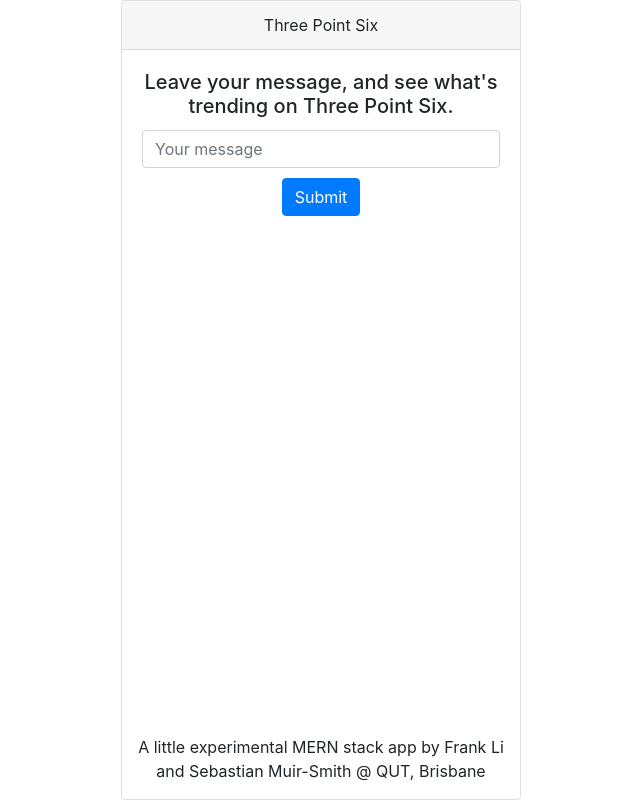
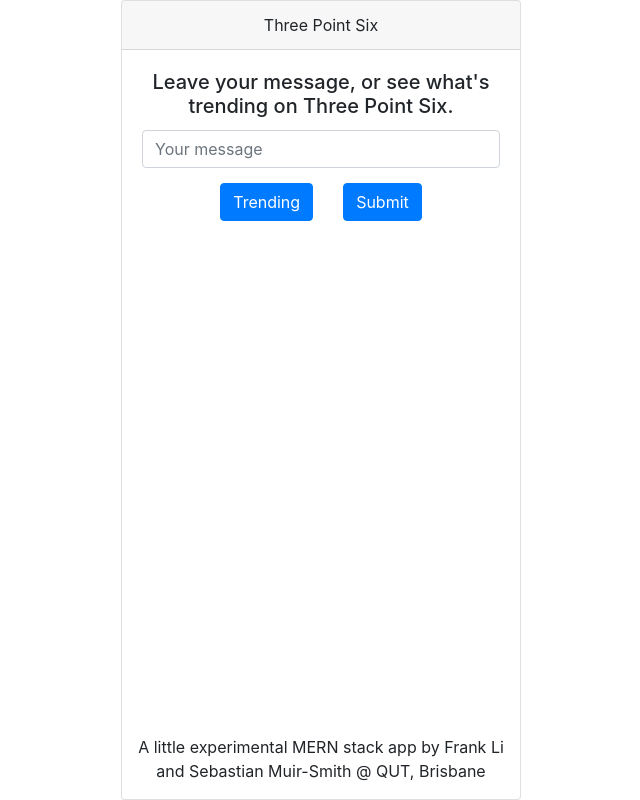
Before and after one commit to frankisawesome/reactpointsix, a React (Create React App) app: page / in a window 1280 px wide. Shown: the whole page, without its empty margins (319-959 px from the left). Built offline with nearby package versions, Linux system fonts and the light colour scheme.

Commit message:
results showing, post not working

```diff
--- a/src/Api.js
+++ b/src/Api.js
@@ -7,8 +7,8 @@
             'Content-Type': 'application/json',
         },
         body: {
-            Message: message,
-            Authors: ['thatoneguy']
+            "Message": message,
+            "Authors": ["thatoneguy"]
         }
     })
 }
--- a/src/components/App.js
+++ b/src/components/App.js
@@ -32,7 +32,7 @@
     <div className="App">
       <Card>
         <Card.Header>Three Point Six</Card.Header>
-        {(render === 'form') ? <AppForm {...controlProps} /> : <Result {...controlProps} data={data} err = {err}/>}
+        {(render === 'form') ? <AppForm {...controlProps} /> : <Result {...controlProps} data={data} err = {err} loading = {loading}/>}
         <p>A little experimental MERN stack app by Frank Li and Sebastian Muir-Smith @ QUT, Brisbane</p>
       </Card>
     </div>
--- a/src/components/Form.js
+++ b/src/components/Form.js
@@ -8,31 +8,58 @@
 import FormControl from 'react-bootstrap/FormControl';
 
 //Api(fetch) calls
-import {GetMessages} from '../Api'
+import {GetMessages, PostNew} from '../Api';
 
 export function AppForm(props) {
     //Hooks for message
     const [message, setMessage] = useState('');
+    const [submitMsg, setSubmitMsg] = useState(null);
 
     //Event triggers
     function messageChange(e) {
         setMessage(e.target.value)
     }
 
-    function submitMessage() {
+    //Message submit event
+    function submitEvent() {
+        PostNew(message)
+        .then((res) => {
+            if (res.status == 200){
+                setSubmitMsg('Message Posted!')
+            }
+            else {
+                setSubmitMsg('Error posting your message!')
+            }
+        })
+    }
+
+    //Show top ten event
+    function showTopTen() {
+        props.setLoading(true);
+        props.setRender('results');
         GetMessages()
         .then((res) => {
-            console.log(res.json())
+            return res.json()
         })
+        .then((res) => {
+            const result = []
+            res.map((obj) => {
+                result.push(obj.message);
+            })
+            return result;
+        })
+        .then((res) => {
+            props.setData(res);
+        })
+        .then(() => props.setLoading(false))
         .catch((err) => {
             props.setErr(err);
-        })
-        props.setRender('results')
+        });
     }
 
     return (
         <Card.Body>
-            <Card.Title>Leave your message, and see what's trending on Three Point Six.</Card.Title>
+            <Card.Title>Leave your message, or see what's trending on Three Point Six.</Card.Title>
             <InputGroup>
                 <FormControl
                     placeholder="Your message"
@@ -42,7 +69,9 @@
                     onChange={messageChange}
                 />
             </InputGroup>
-            <Button variant="primary" onClick = {submitMessage}>Submit</Button>
+            <Button variant="primary" onClick = {showTopTen}>Trending</Button>
+            <Button variant="primary" onClick = {submitEvent}>Submit</Button>
+            <p>{submitMsg}</p>
         </Card.Body>
     )
 }
--- a/src/components/List.js
+++ b/src/components/List.js
@@ -1,9 +1,21 @@
 import React from 'react';
+import Table from 'react-bootstrap/Table'
 
-export function List (props){
+export function List(props) {
     return (
-        <div classNam="list">
-
+        <div className="list">
+            <Table striped bordered hover size="sm">
+                <thead>
+                    <tr>
+                        <th>#</th>
+                        <th>Message</th>
+                    </tr>
+                </thead>
+                {props.data.map((col, ind) => (<tr>
+                    <td>{ind + 1}</td>
+                    <td>{col}</td>
+                </tr>))}
+            </Table>
         </div>
     )
 }
--- a/src/components/Result.js
+++ b/src/components/Result.js
@@ -6,12 +6,13 @@
 export function Result(props){
     function back(){
         props.setRender('form')
+        props.setErr(null);
     }
 
     return(
         <Card.Body>
             {(props.err) ? props.err.toString() : null}
-            <List data = {props.data}/>
+            {props.loading ? <p>Loading</p> : <List data = {props.data}/>}
             <Button variant="primary" onClick = {back}>Back</Button>
         </Card.Body>
     )
--- a/src/css/App.css
+++ b/src/css/App.css
@@ -44,5 +44,5 @@
 }
 
 Button {
-  margin-top: 10px;
+  margin:15px;
 }
```
